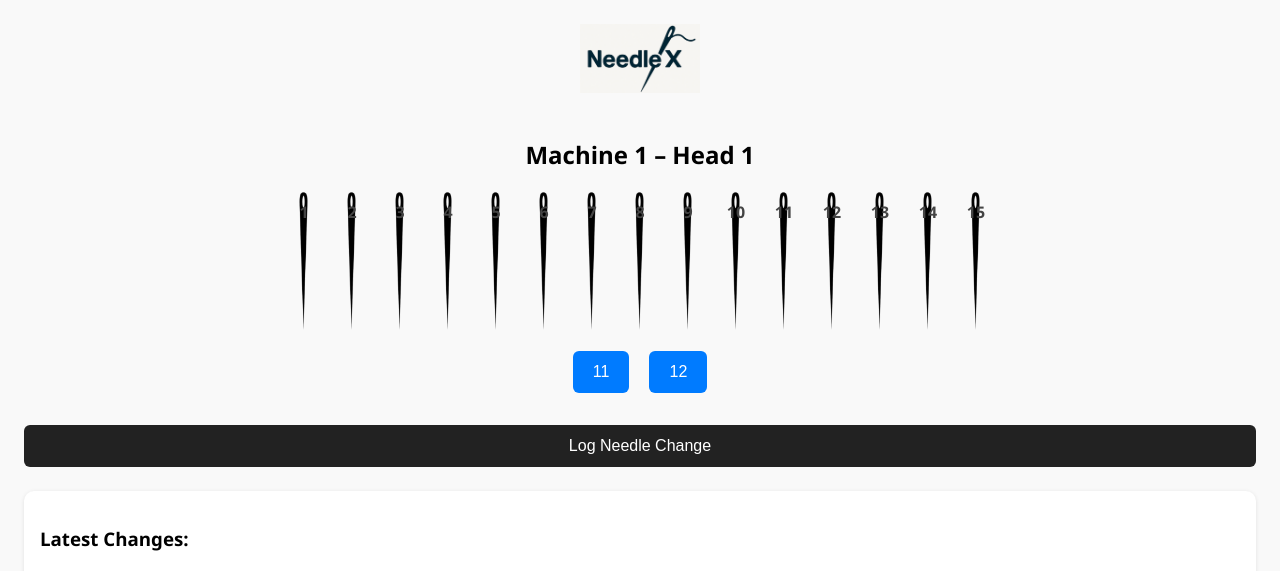
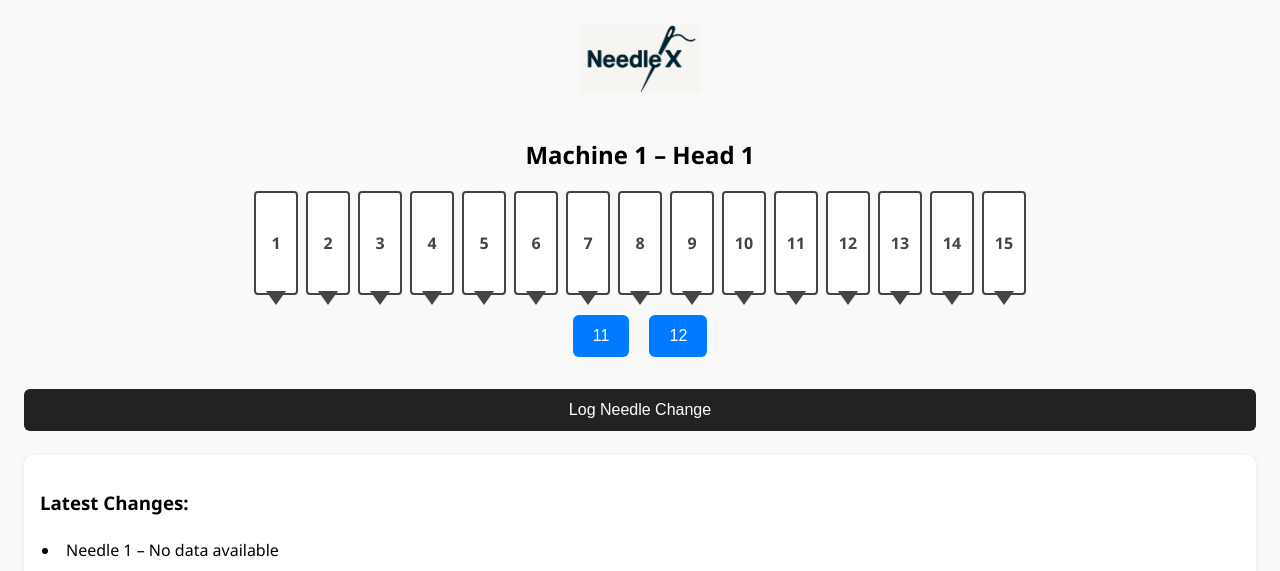
Before and after one commit to gigtarget/needlex, a Flask app: page /head/1/1 in a window 1280 px wide. Shown: the top 571 px of the page. Run offline with Flask 3, Linux system fonts and the light colour scheme; data that the repository does not hold is empty.

Commit message:
Update head_view.html

```diff
--- a/app/templates/head_view.html
+++ b/app/templates/head_view.html
@@ -26,24 +26,35 @@
 
         .needle {
             width: 40px;
-            height: 130px;
-            background: url('{{ url_for('static', filename='img/needle.png') }}') no-repeat center bottom;
-            background-size: contain;
+            height: 100px;
+            background: white;
+            border: 2px solid #444;
+            border-radius: 4px;
             position: relative;
             cursor: pointer;
             display: flex;
-            align-items: flex-start;
+            align-items: center;
             justify-content: center;
-            padding-top: 10px;
             font-weight: bold;
             color: #444;
-            transition: filter 0.2s ease, transform 0.2s ease;
+        }
+
+        .needle::after {
+            content: "";
+            position: absolute;
+            bottom: -12px;
+            left: 10px;
+            width: 0;
+            height: 0;
+            border-left: 10px solid transparent;
+            border-right: 10px solid transparent;
+            border-top: 14px solid #444;
         }
 
         .needle.selected {
-            filter: brightness(0.7) sepia(1) hue-rotate(70deg) saturate(2);
-            color: #2ecc71;
-            transform: scale(1.05);
+            background-color: #2ecc71;
+            border-color: #2ecc71;
+            color: white;
         }
 
         .type-buttons {
```
